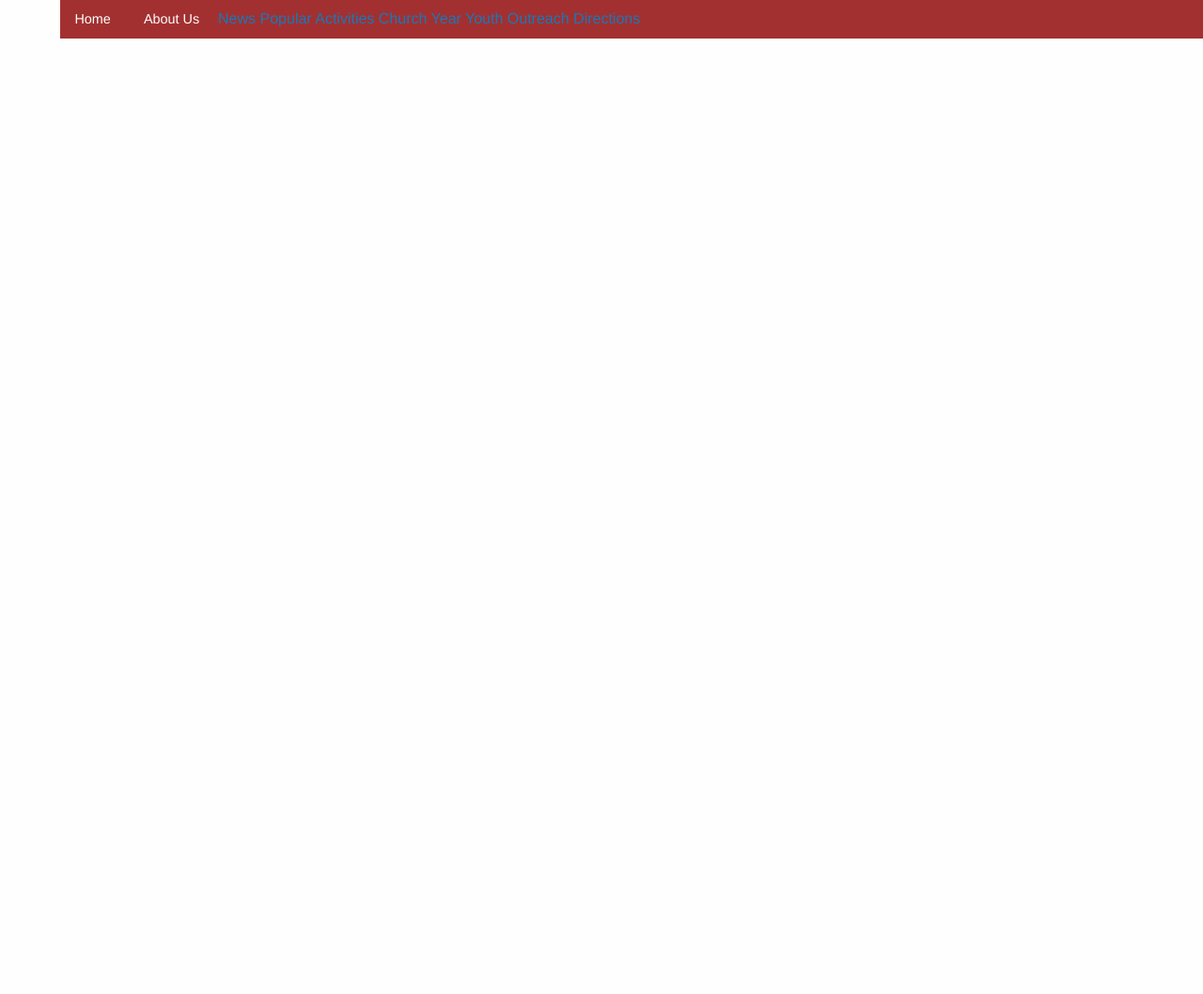
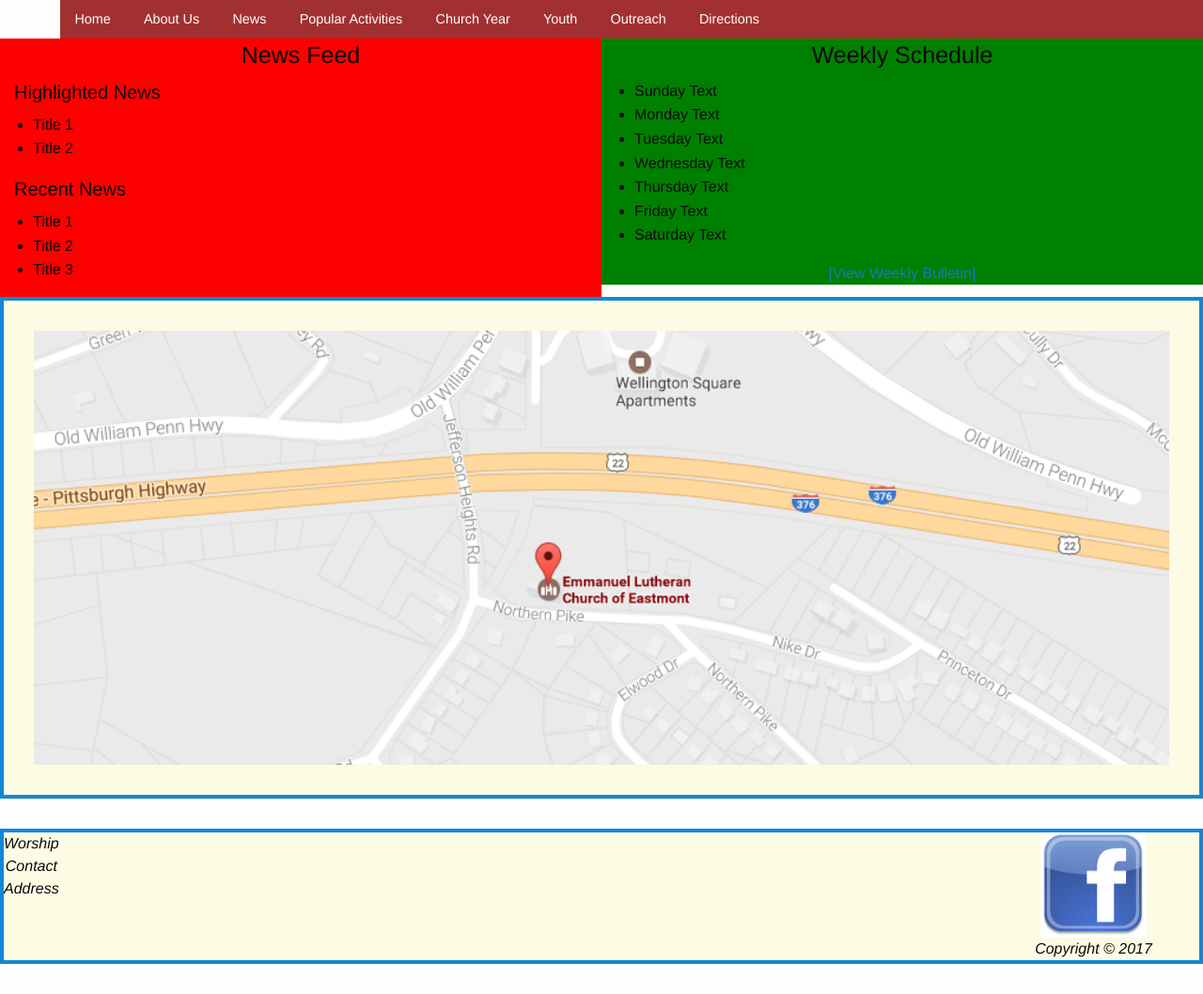
Before and after one commit to cme34/churchsite, a PHP site: page /home.php in a window 1280 px wide. Shown: the whole page at 94% size. Before the commit the page ends 41 px from the top, so only its background shows below. Run offline with PHP 8.4, Linux system fonts and the light colour scheme.

Commit message:
Home Layout

```diff
--- a/css/app.css
+++ b/css/app.css
@@ -8,9 +8,70 @@
 		color: #fefefe;
 	}
 
+.section
+{
+	width: 100%;
+}
+
+.center
+{
+	text-align: center;
+}
+
+.floatleft
+{
+	float: left;
+	padding: right;
+}
+
+.floatright
+{
+	float: right;
+	padding: left;
+}
+
+.site-container
+{
+	width: 100%;
+	padding: 32px;
+	border-style: solid;
+	border-width: 4px;
+	border-color: #1088d7;
+	margin: auto;
+	margin-top: 32px;
+	margin-bottom: 32px;
+	background-color: #fcfbe3;
+	overflow: hidden;
+}
+
 #nav
 {
 	margin-left: 64px;
 	float: top;
 	background-color: #a33030;
 }
+
+#newsFeed
+{
+	background-color: red;
+}
+
+#weeklySchedule
+{
+	background-color: green;
+}
+
+#footer
+{
+	font-size: medium;
+	font-style: italic;
+	text-align: center;
+	clear: both;
+	border-style: solid;
+	border-width: 4px;
+	border-color: #1088d7;
+	margin: auto;
+	margin-bottom: 32px;
+	background-color: #fcfbe3;
+	overflow: hidden;
+}
--- a/home.php
+++ b/home.php
@@ -27,28 +27,116 @@
 			</div>
 		</a>
 		<a href="news.php">
+			<div class="button navButton">
 				News
+			</div>
 		</a>
 		<a href="popularactivities.php">
+			<div class="button navButton">
 				Popular Activities
+			</div>
 		</a>
 		<a href="churchyear.php">
+			<div class="button navButton">
 				Church Year
+			</div>
 		</a>
 		<a href="youth.php">
+			<div class="button navButton">
 				Youth
+			</div>
 		</a>
 		<a href="outreach.php">
+			<div class="button navButton">
 				Outreach
+			</div>
 		</a>
 		<a href="directions.php">
+			<div class="button navButton">
 				Directions
+			</div>
 		</a>
+	</div>
 
-
+	<div class="section">
+		<div id="newsFeed" class="small-6 columns">
+			<div class="center"><h4>News Feed</h4></div>
+			<h5>Highlighted News</h5>
+			<ul>
+				<li>
+					Title 1
+				</li>
+				<li>
+					Title 2
+				</li>
+			</ul>
+			<h5>Recent News</h5>
+			<ul>
+				<li>
+					Title 1
+				</li>
+				<li>
+					Title 2
+				</li>
+				<li>
+					Title 3
+				</li>
+			</ul>
+		</div>
+		<div id="weeklySchedule" class="small-6 columns">
+			<div class="center"><h4>Weekly Schedule</h4></div>
+			<ul>
+				<li>
+					Sunday Text
+				</li>
+				<li>
+					Monday Text
+				</li>
+				<li>
+					Tuesday Text
+				</li>
+				<li>
+					Wednesday Text
+				</li>
+				<li>
+					Thursday Text
+				</li>
+				<li>
+					Friday Text
+				</li>
+				<li>
+					Saturday Text
+				</li>
+			</ul>
+		<a href="weeklybulletin.php">
+			<div class="center">[View Weekly Bulletin]</div>
+		</a>
+		</div>
+	</div>
+	<div class="site-container">
+		<div class="center">
+			<a href="https://www.google.com/maps/place/Emmanuel+Lutheran+Church+of+Eastmont/@40.441999,-79.8151877,17z/data=!3m1!4b1!4m5!3m4!1s0x8834ebe94cd95457:0x1ad5d653dd6ce35b!8m2!3d40.441999!4d-79.812999">
+				<img src="img/map.png" alt="Map" style="width:100%;height:auto;">
+			</a>
+		</div>
+	</div>
+	<div id="footer">
+		<div class="floatleft">
+			Worship</br>
+			Contact</br>
+			Address
+		</div>
+		<div class="floatright">
+			<a href="https://www.facebook.com/emmanueleastmont/">
+				<img src="img/facebook.jpeg" alt="Facebook" style="width:50%;height:50%;"></br>
+			</a>
+			Copyright © 2017
+		</div>
+	</div>
 	<script src="js/vendor/jquery.js"></script>
     <script src="js/vendor/what-input.js"></script>
     <script src="js/vendor/foundation.js"></script>
 	<script src="js/app.js"></script>
+
 </body>
 </html>
```
Also changed, not shown: img/facebook.jpeg (added), img/map.png (added). Lines whose indentation alone changed are shown as unchanged.
